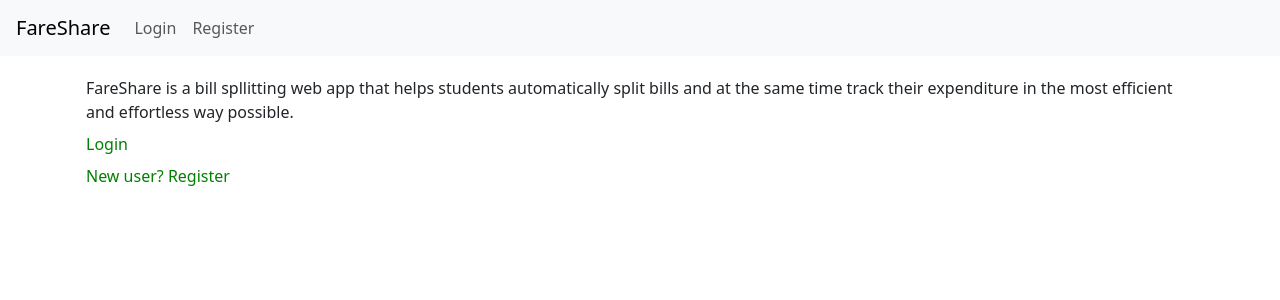
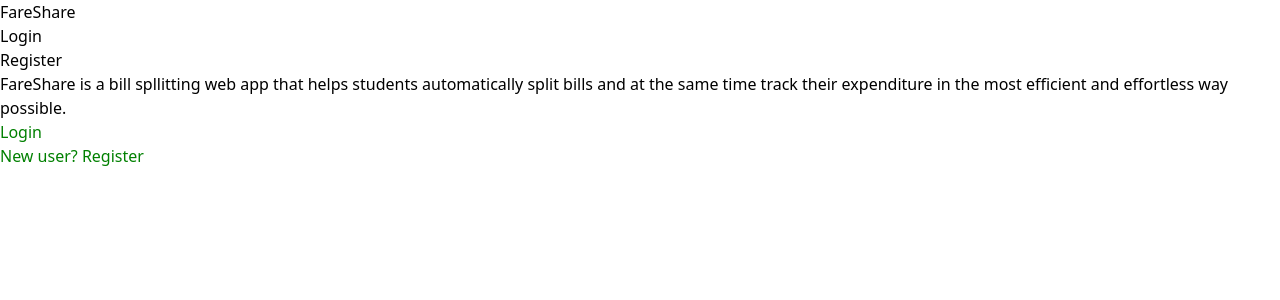
Before and after one commit to jamz903/fareshare, a React (Create React App) app in the folder frontend/: page / in a window 1280 px wide. Shown: the top 300 px of the page. Built offline with nearby package versions, Linux system fonts and the light colour scheme.

Commit message:
remove bootstrap, import tailwindcss

```diff
--- a/frontend/package.json
+++ b/frontend/package.json
@@ -40,5 +40,8 @@
       "last 1 firefox version",
       "last 1 safari version"
     ]
+  },
+  "devDependencies": {
+    "tailwindcss": "^3.3.2"
   }
 }
--- a/frontend/public/index.html
+++ b/frontend/public/index.html
@@ -23,11 +23,6 @@
       Learn how to configure a non-root public URL by running `npm run build`.
     -->
   <title>FareShare</title>
-  <link href="https://cdn.jsdelivr.net/npm/bootstrap@5.3.0-alpha3/dist/css/bootstrap.min.css" rel="stylesheet"
-    integrity="sha384-KK94CHFLLe+nY2dmCWGMq91rCGa5gtU4mk92HdvYe+M/SXH301p5ILy+dN9+nJOZ" crossorigin="anonymous">
-  <script src="https://cdn.jsdelivr.net/npm/bootstrap@5.3.0-alpha3/dist/js/bootstrap.bundle.min.js"
-    integrity="sha384-ENjdO4Dr2bkBIFxQpeoTz1HIcje39Wm4jDKdf19U8gI4ddQ3GYNS7NTKfAdVQSZe"
-    crossorigin="anonymous"></script>
 </head>
 
 <body>
--- /dev/null
+++ b/frontend/src/index.css
@@ -0,0 +1,3 @@
+@tailwind base;
+@tailwind components;
+@tailwind utilities;
--- a/frontend/src/index.js
+++ b/frontend/src/index.js
@@ -2,6 +2,8 @@ import React from 'react';
 import ReactDOM from 'react-dom/client';
 import App from './App';
 import reportWebVitals from './reportWebVitals';
+// tailwindcss import
+import './index.css';
 // router
 import {
   createBrowserRouter,
--- /dev/null
+++ b/frontend/tailwind.config.js
@@ -0,0 +1,13 @@
+/** @type {import('tailwindcss').Config} */
+module.exports = {
+  content:
+    ["./src/**/*.{html, js, jsx, ts, tsx}",
+      "./public/index.html",
+      "./src/features/**/*.{html, js, jsx, ts, tsx}",
+      "./src/*.{html, js, jsx, ts, tsx}"
+    ],
+  theme: {
+    extend: {},
+  },
+  plugins: [],
+}
```
Also changed, not shown: 1 other file (tests, documents, lock files or other folders).
